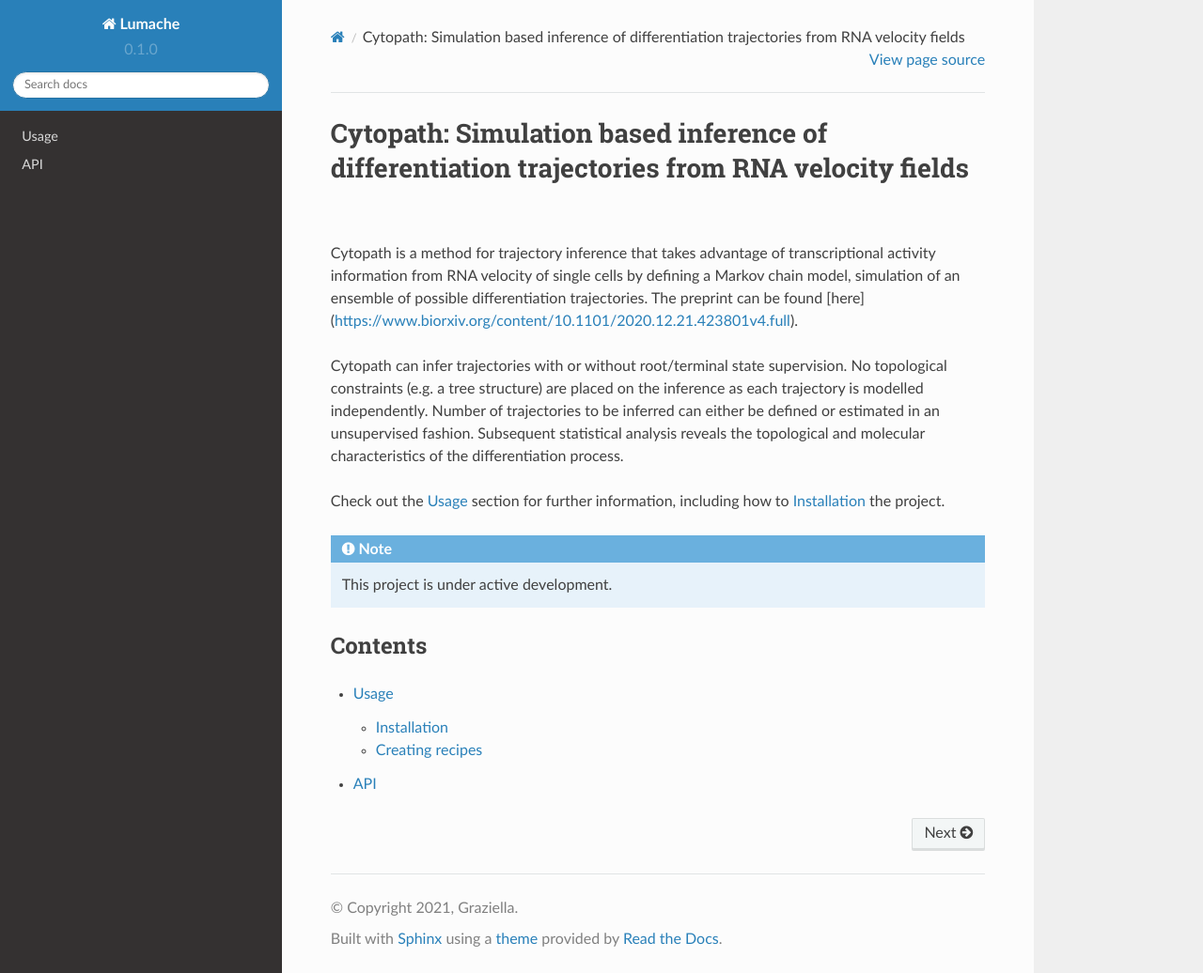
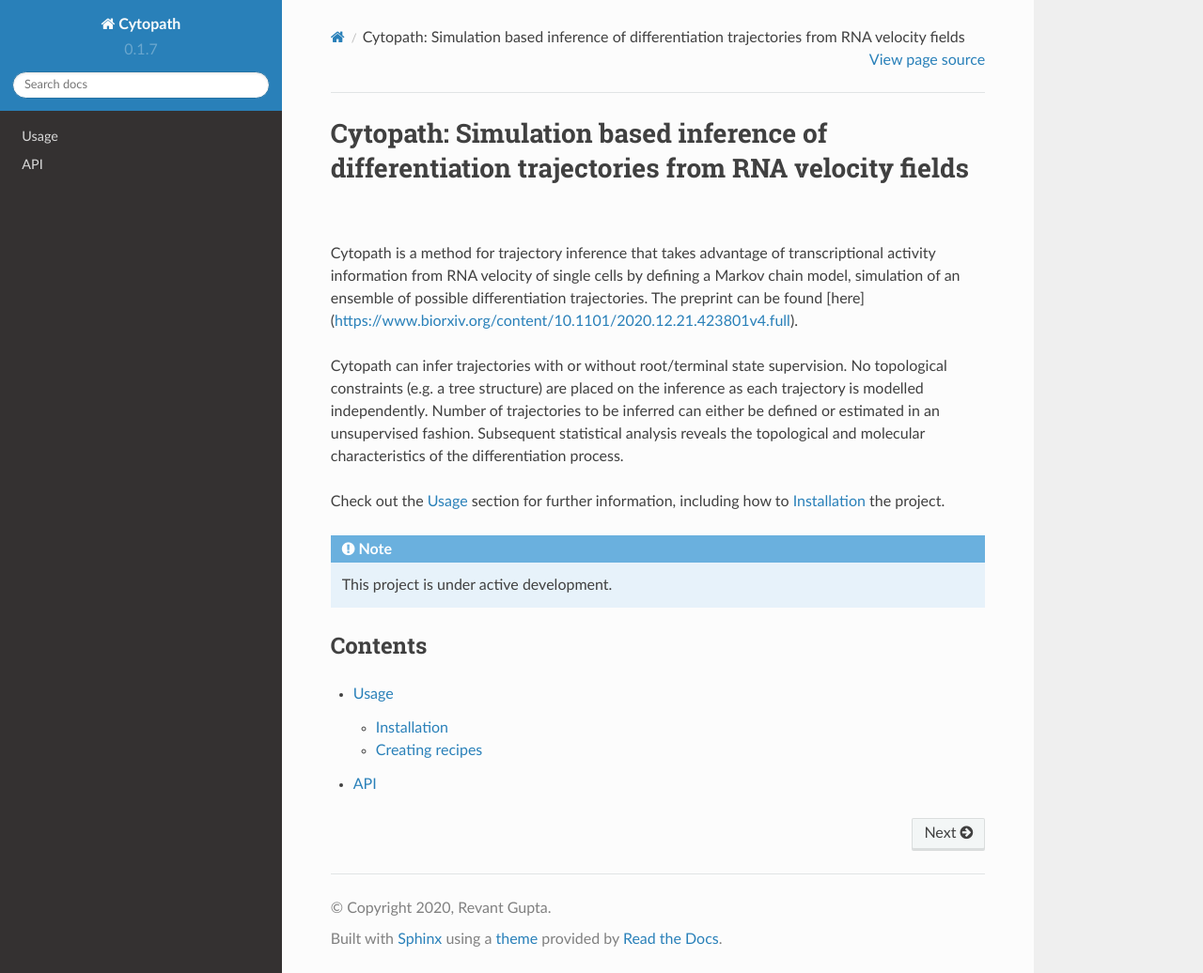
Before and after one commit to aron0093/cytopath, a Sphinx documentation site: the page built from docs/source/index.rst, in a window 1280 px wide and 1036 px high. Shown: the whole window at 94% size. Built offline with Sphinx 7.4.7 and the Read the Docs theme 2.0.0, drawn with Linux system fonts in a browser that asks for light colours.

Commit message:
Update conf.py

```diff
--- a/docs/source/conf.py
+++ b/docs/source/conf.py
@@ -2,12 +2,12 @@
 
 # -- Project information
 
-project = 'Lumache'
-copyright = '2021, Graziella'
-author = 'Graziella'
+project = 'Cytopath'
+copyright = '2020, Revant Gupta'
+author = 'Revant Gupta'
 
-release = '0.1'
-version = '0.1.0'
+release = '0.1.7'
+version = '0.1.7'
 
 # -- General configuration
 
```
